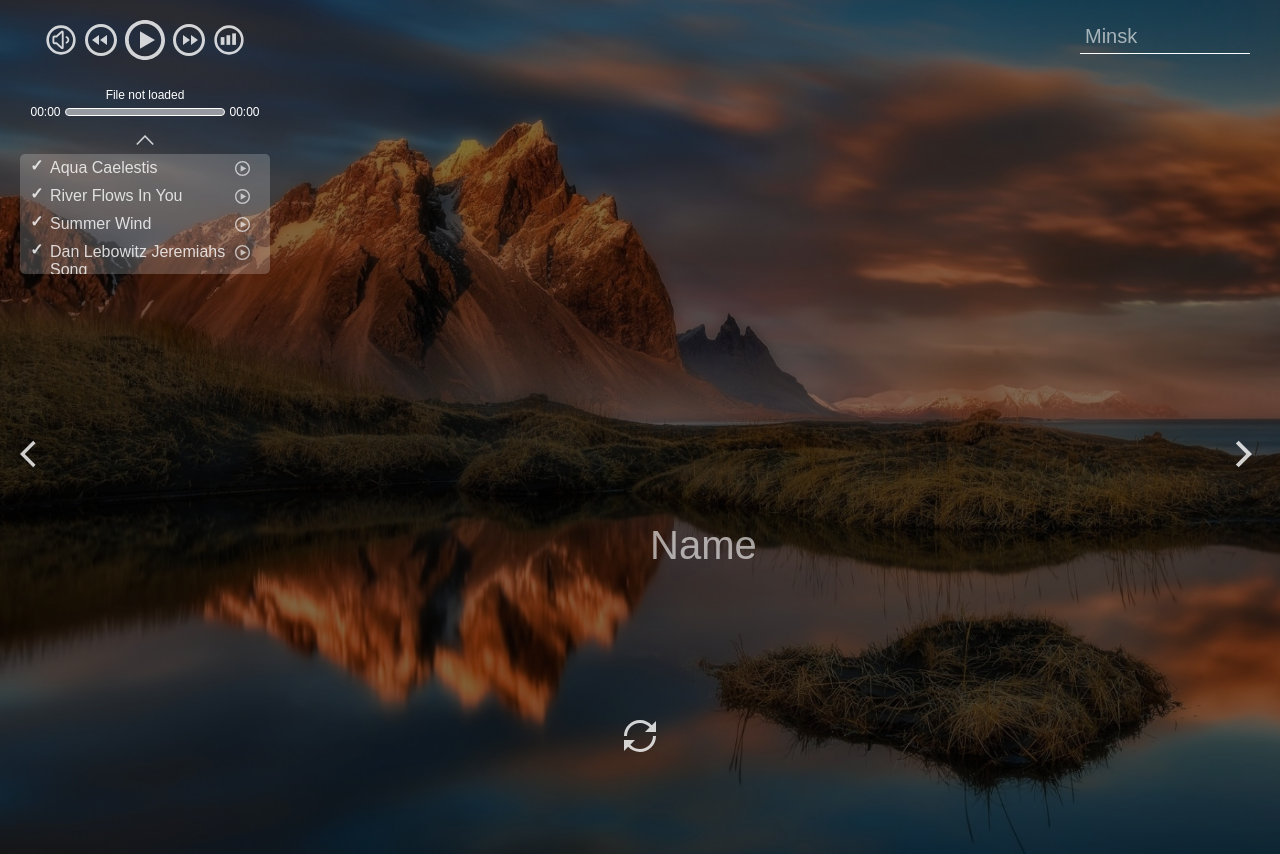
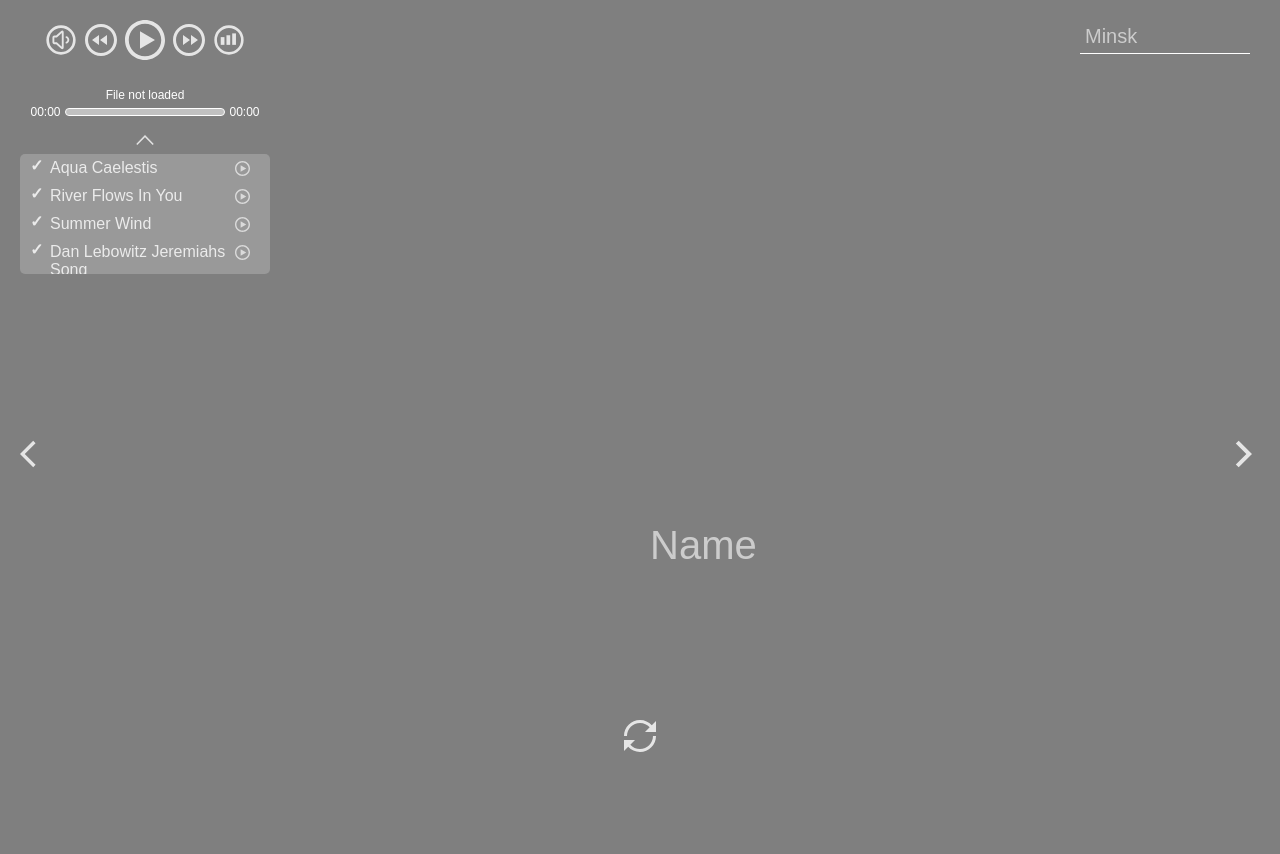
Before and after one commit to NadezhdaShel/-JS-FE-Pre-School-2022Q4, a website built with webpack: page momentum/src/index.html in a window 1280 px wide. Built offline with nearby package versions, Linux system fonts and the light colour scheme.

Commit message:
fix: change background style body

```diff
--- a/momentum/src/css/style.css
+++ b/momentum/src/css/style.css
@@ -16,7 +16,10 @@ body {
   font-size: 16px;
   color: #fff;
   text-align: center;
-  background: url("../assets/img/bg.jpg") center/cover, rgba(0, 0, 0, 0.5);
+  background-color: rgba(0, 0, 0, 0.5);
+  background-position: center;
+  background-size: cover;
+  background-repeat: no-repeat;
   background-blend-mode: multiply;
   transition: background-image 1s ease-in-out;
 }
```
